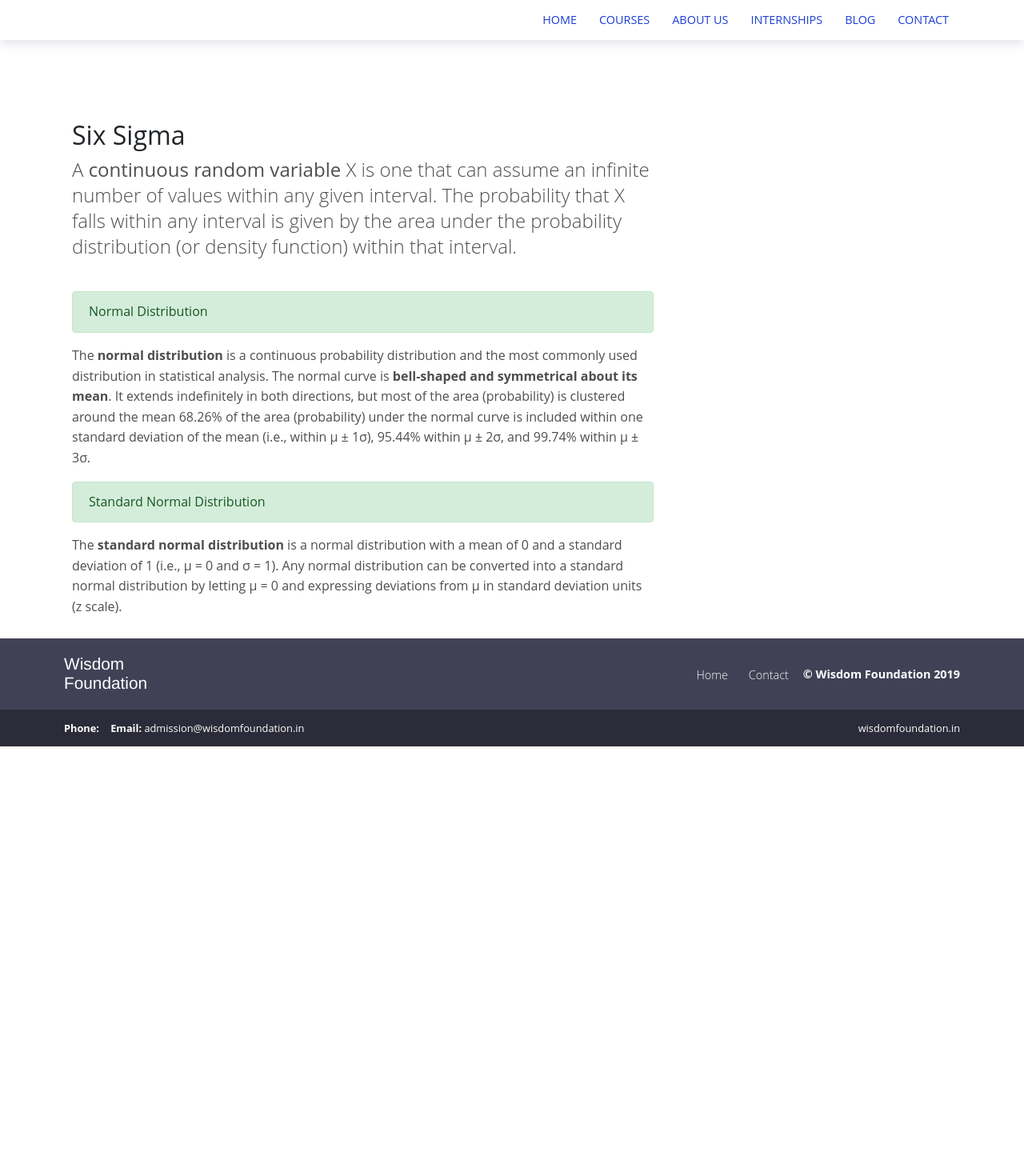
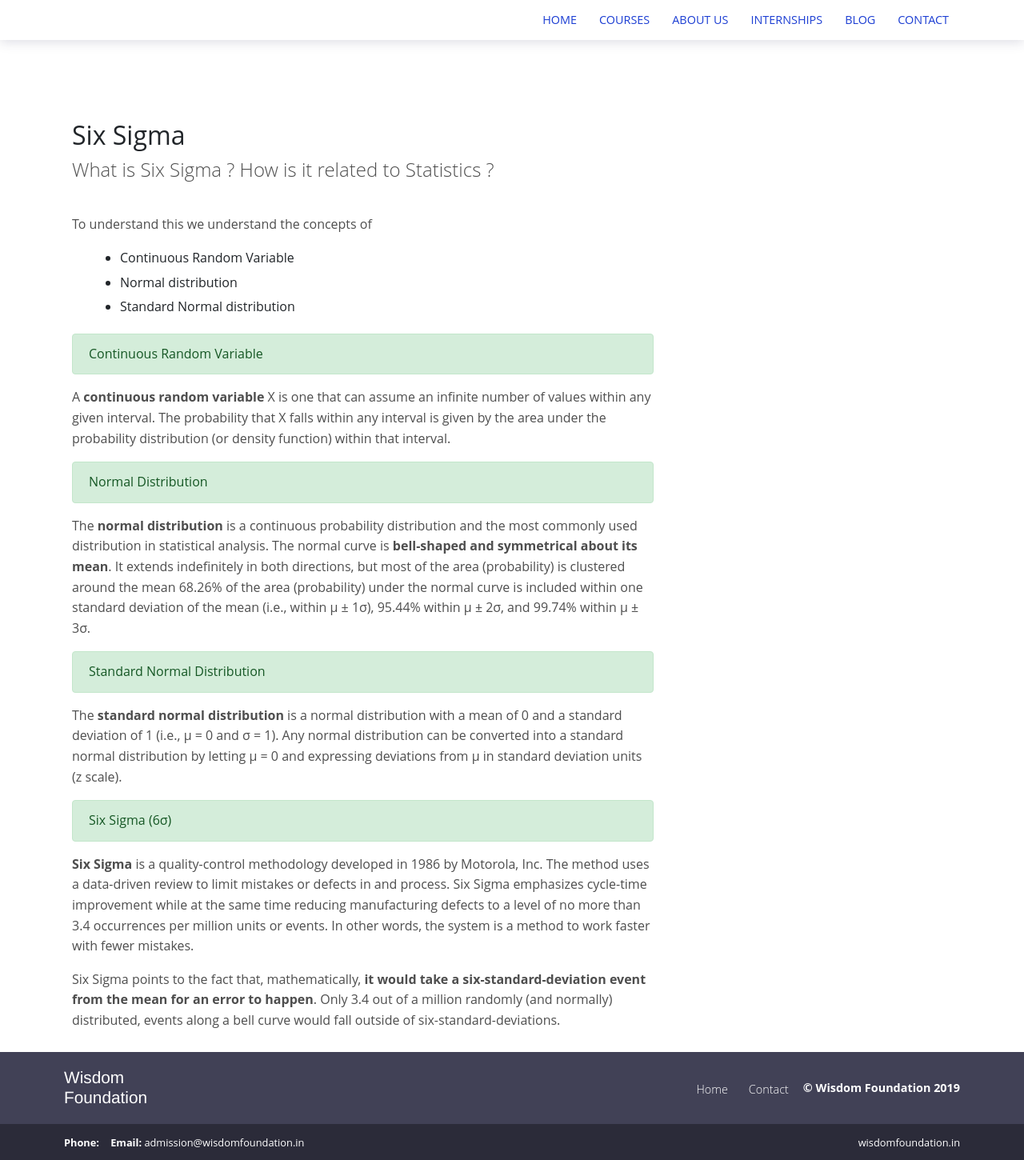
Before and after one commit to knowledgefoundation/knowledgefoundation.github.io, a Jekyll site: the page built from _posts/2019-09-28-normal-distribution.md, in a window 1280 px wide. Shown: the whole page at 80% size. Built offline with Jekyll 4.4.1, drawn with Linux system fonts in a browser that asks for light colours; before the commit the page ends 933 px from its top, so only the background shows below that.

Commit message:
Normal Distribution

```diff
--- a/_posts/2019-09-28-normal-distribution.md
+++ b/_posts/2019-09-28-normal-distribution.md
@@ -8,6 +8,17 @@ tags:
 description: Six Sigma
 
 ---
+
+What is Six Sigma ? How is it related to Statistics ?
+
+To understand this we understand the concepts of
+* Continuous Random Variable
+* Normal distribution
+* Standard Normal distribution
+
+<div class="alert alert-success" role="alert">
+ Continuous Random Variable
+</div>
 
 A **continuous random variable** X is one that can assume an infinite number of values within any given interval. The probability that X falls within any interval is given by the area under the probability distribution (or density function) within that interval.
 
@@ -22,3 +33,11 @@ The **normal distribution** is a continuous probability distribution and the mos
 </div>
 
 The **standard normal distribution** is a normal distribution with a mean of 0 and a standard deviation of 1 (i.e., μ = 0 and σ = 1). Any normal distribution can be converted into a standard normal distribution by letting μ = 0 and expressing deviations from μ in standard deviation units (z scale).
+
+<div class="alert alert-success" role="alert">
+ Six Sigma (6σ)
+</div>
+
+**Six Sigma** is a quality-control methodology developed in 1986 by Motorola, Inc. The method uses a data-driven review to limit mistakes or defects in and process. Six Sigma emphasizes cycle-time improvement while at the same time reducing manufacturing defects to a level of no more than 3.4 occurrences per million units or events. In other words, the system is a method to work faster with fewer mistakes.
+
+Six Sigma points to the fact that, mathematically, **it would take a six-standard-deviation event from the mean for an error to happen**. Only 3.4 out of a million randomly (and normally) distributed, events along a bell curve would fall outside of six-standard-deviations.
```
